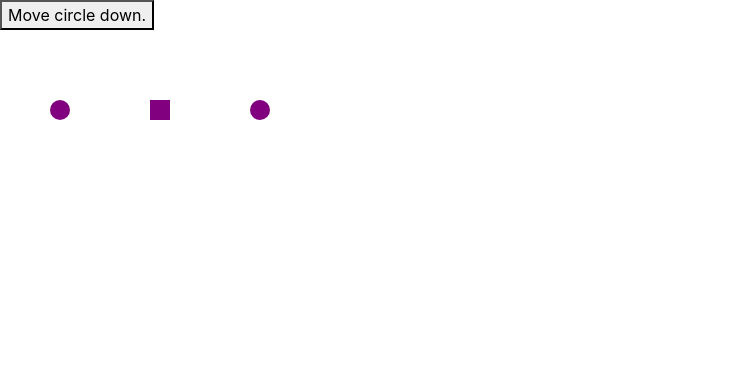
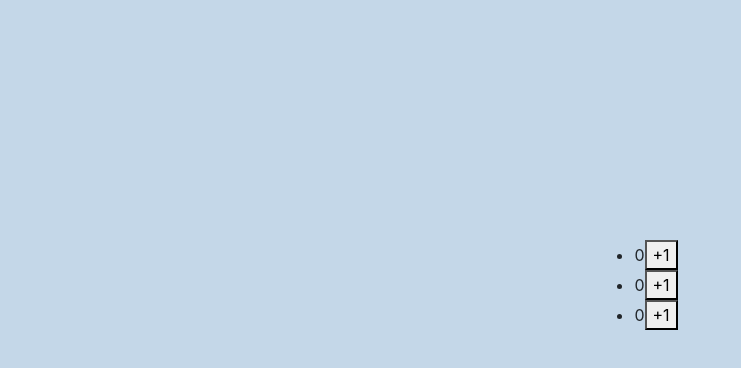
Before and after one commit to NavinPanthi/ReactDev, a React (Create React App) app: page / in a window 1280 px wide. Shown: the top 368 px of the page, without its empty margins (0-741 px from the left). Built offline with nearby package versions, Linux system fonts and the light colour scheme.

Commit message:
replacing items in an array

```diff
--- a/src/App.js
+++ b/src/App.js
@@ -277,49 +277,77 @@ import { useState } from "react";
 
 //TRANSFORMING AN ARRAY
 
-let initialShapes = [
-  { id: 0, type: "circle", x: 50, y: 100 },
-  { id: 1, type: "square", x: 150, y: 100 },
-  { id: 2, type: "circle", x: 250, y: 100 },
-];
+// let initialShapes = [
+//   { id: 0, type: "circle", x: 50, y: 100 },
+//   { id: 1, type: "square", x: 150, y: 100 },
+//   { id: 2, type: "circle", x: 250, y: 100 },
+// ];
 
-export default function ShapeEditor() {
-  const [shapes, setShapes] = useState(initialShapes);
+// export default function ShapeEditor() {
+//   const [shapes, setShapes] = useState(initialShapes);
 
-  function handleClick() {
-    const nextShapes = shapes.map((shape) => {
-      if ((shape.type === "square")) {
-        return{
-          ...shape,
-          x:shape.x+5,
-        }
+//   function handleClick() {
+//     const nextShapes = shapes.map((shape) => {
+//       if (shape.type === "square") {
+//         return {
+//           ...shape,
+//           x: shape.x + 5,
+//         };
+//       } else {
+//         return {
+//           ...shape,
+//           y: shape.y + 5,
+//         };
+//       }
+//     });
+//     setShapes(nextShapes);
+//   }
+
+//   return (
+//     <>
+//       <button onClick={handleClick}> Move circle down.</button>
+//       {shapes.map((shape) => (
+//         <div
+//           key={shape.id}
+//           style={{
+//             background: "purple",
+//             position: "absolute",
+//             left: shape.x,
+//             top: shape.y,
+//             borderRadius: shape.type === "circle" ? "50%" : "",
+//             width: 20,
+//             height: 20,
+//           }}
+//         />
+//       ))}
+//     </>
+//   );
+// }
+
+// Replacing items in an array
+let initialCounters = [0, 0, 0];
+// Initial state of counters is zero for all three buttons initially
+export default function CounterList() {
+  const [counters, setCounters] = useState(initialCounters);
+  function handleClick(index) {
+    const nextCounters = counters.map((counter, i) => {
+      if (index === i) {
+        return counter + 1;
       } else {
-        return {
-          ...shape,
-          y: shape.y + 5,
-        };
+        return counter;
       }
     });
-    setShapes(nextShapes);
   }
-
   return (
     <>
-      <button onClick={handleClick}> Move circle down.</button>
-      {shapes.map((shape) => (
-        <div
-          key={shape.id}
-          style={{
-            background: "purple",
-            position: "absolute",
-            left: shape.x,
-            top: shape.y,
-            borderRadius: shape.type === "circle" ? "50%" : "",
-            width: 20,
-            height: 20,
-          }}
-        />
-      ))}
+      <ul>
+        {counters.map((counter, i) => (
+          <li key={i}>
+            {counter}
+            <button onClick={handleClick(i)}>+1</button>
+          </li>
+        ))}
+      </ul>
     </>
   );
 }
--- a/src/index.css
+++ b/src/index.css
@@ -1,13 +1,18 @@
 body {
   margin: 0;
-  font-family: -apple-system, BlinkMacSystemFont, 'Segoe UI', 'Roboto', 'Oxygen',
-    'Ubuntu', 'Cantarell', 'Fira Sans', 'Droid Sans', 'Helvetica Neue',
+  font-family: -apple-system, BlinkMacSystemFont, "Segoe UI", "Roboto", "Oxygen",
+    "Ubuntu", "Cantarell", "Fira Sans", "Droid Sans", "Helvetica Neue",
     sans-serif;
   -webkit-font-smoothing: antialiased;
   -moz-osx-font-smoothing: grayscale;
+  display: flex;
+  justify-content: center;
+  align-items: center;
+  margin-top: 15em;
+  background-color: rgb(196, 215, 232);
 }
 
 code {
-  font-family: source-code-pro, Menlo, Monaco, Consolas, 'Courier New',
+  font-family: source-code-pro, Menlo, Monaco, Consolas, "Courier New",
     monospace;
 }
```
Also changed, not shown: src/App.css (line endings or trailing spaces).
